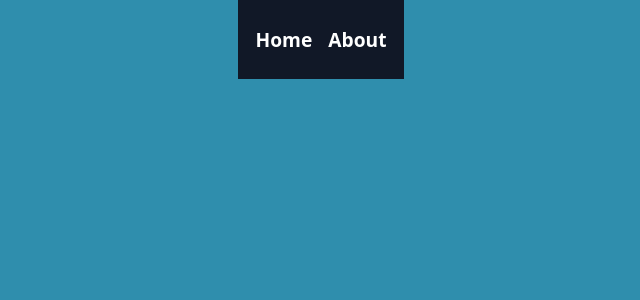
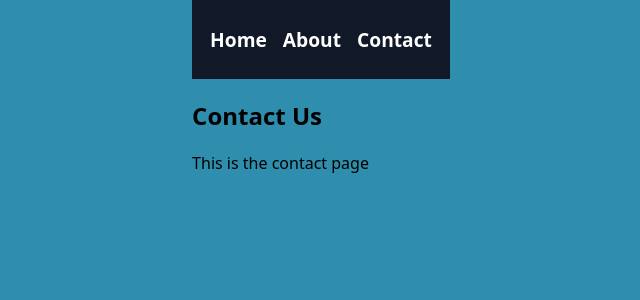
Before and after one commit to allykat143/INST377-Final-Project, a React (Create React App) app in the folder job-board/: page /contact in a window 1280 px wide. Before the commit this address had no page. Shown: the top 300 px of the page, without its empty margins (319-959 px from the left). Built offline with nearby package versions, Linux system fonts and the light colour scheme.

Commit message:
Updated the About page and added the Contact page

```diff
--- a/job-board/src/App.js
+++ b/job-board/src/App.js
@@ -5,7 +5,9 @@ import axios from 'axios';
 import SearchBar from './components/SearchBar';
 import JobList from './components/JobList';
 import About from './components/About';
+import Contact from './components/Contact';
 import './components/styles.css';
+
 
 const API_KEY = 'Kug/xpqSzBM6ijj5ib6xhiNu1bN+lyozvJIPrPnUpWg=';
 const API_URL = 'https://data.usajobs.gov/api/search';
@@ -19,6 +21,9 @@ const NavBar = () => {
         </li>
         <li>
           <Link to="/about">About</Link>
+        </li>
+        <li>
+          <Link to="/contact">Contact</Link>
         </li>
       </ul>
     </nav>
@@ -66,6 +71,7 @@ const App = () => {
             }
           />
           <Route path="/about" element={<About />} />
+          <Route path="/contact" element={<Contact />} />
         </Routes>
       </div>
     </Router>
--- a/job-board/src/components/About.js
+++ b/job-board/src/components/About.js
@@ -3,7 +3,7 @@ import React from 'react';
 const About = () => {
   return (
     <div>
-      <h2>About This Project</h2>
+      <h2>About Us</h2>
       <p>This is a simple job board application designed to display open jobs for minorities.</p>
     </div>
   );
--- /dev/null
+++ b/job-board/src/components/Contact.js
@@ -0,0 +1,12 @@
+import React from 'react';
+
+const Contact = () => {
+    return (
+      <div>
+        <h2>Contact Us</h2>
+        <p>This is the contact page</p>
+      </div>
+    );
+  };
+
+  export default Contact;
--- a/job-board/src/components/styles.css
+++ b/job-board/src/components/styles.css
@@ -94,3 +94,5 @@ body {
   .nav-list a:hover {
     color: #93C5FD;
   }
+
+  /* About page styling */
```
